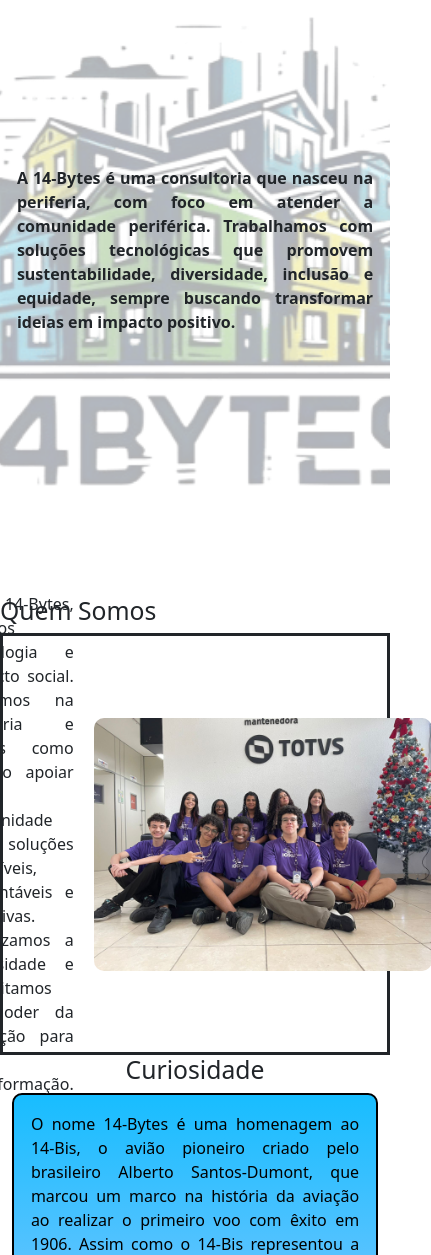
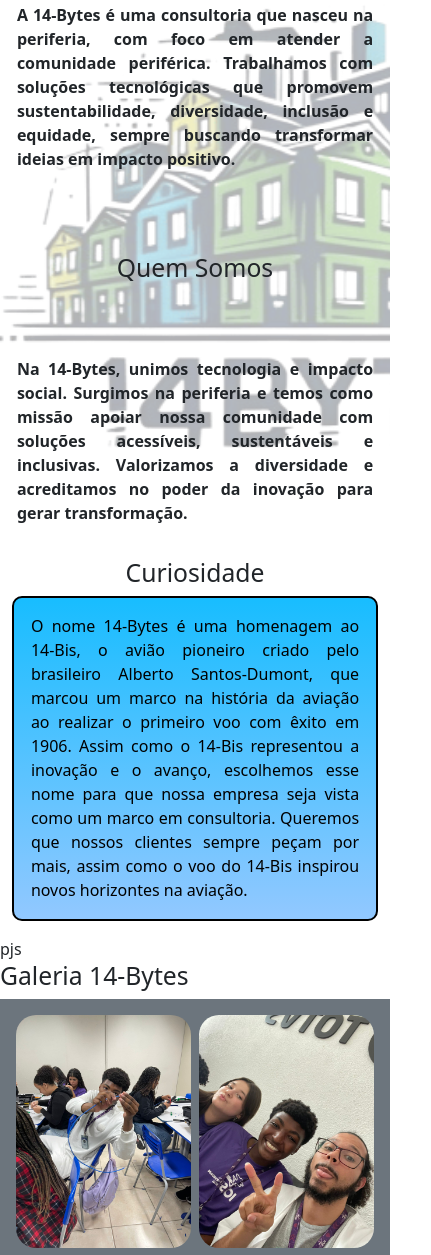
Before and after one commit to GuiCastro1/14-Bytes, a plain HTML site: page HTML/14-Bytes.html in a window 390 px wide. Shown: the part 1071-2326 px from the top of the page, 431 px wide, since content can reach past the window. Drawn offline with nearby package versions, Linux system fonts and the light colour scheme.

Commit message:
Testando Responsividade e velocidade de exibição das imgs

```diff
--- a/CSS/14-Bytes.css
+++ b/CSS/14-Bytes.css
@@ -103,9 +103,10 @@ nav {
     display: flex;
     align-items: center;
     justify-content: space-between;
+    flex-direction: column;
     height: 80vh;
     padding: 2vh;
-    overflow: hidden;
+    /* overflow: hidden; */
 }
 
 .SOBRE::before {
@@ -118,7 +119,7 @@ nav {
     background-image: url("../IMG/14-Bytes.png");
     background-repeat: no-repeat;
     background-size: cover;
-    background-position: center;
+    /* background-position: center; */
     z-index: -1;
     opacity: 0.3;
 }
--- a/HTML/14-Bytes.html
+++ b/HTML/14-Bytes.html
@@ -45,27 +45,24 @@
 
             <div>
 
-                <h2>Sobre a 14-Bytes</h2>
+                <!-- <h2>Sobre a 14-Bytes</h2> -->
                 <div class="SOBRE">
+                    <h2>Sobre a 14-Bytes</h2>
                     <!-- <img src="../IMG/4.png" alt="" class="IMGSOBREQUEMSOMOS"> -->
                      <p>A 14-Bytes é uma consultoria que nasceu na periferia, com foco em atender a comunidade periférica.
                         Trabalhamos com soluções tecnológicas que promovem sustentabilidade, diversidade, inclusão e
                         equidade, sempre buscando transformar ideias em impacto positivo.</p>
+
+                        <h2>Quem Somos</h2>
+
+                  <p>Na 14-Bytes, unimos tecnologia e impacto social. Surgimos na periferia e temos como missão apoiar
+                    nossa comunidade com soluções acessíveis, sustentáveis e inclusivas. Valorizamos a diversidade e
+                    acreditamos no poder da inovação para gerar transformação.</p>
                 </div>
 
             </div>
 
-            <div>
 
-                <h2>Quem Somos</h2>
-                <div class="QUEMSOMOS">
-                    <img src="../IMG/28.jpg" alt="" class="IMGSOBREQUEMSOMOS">
-                    Na 14-Bytes, unimos tecnologia e impacto social. Surgimos na periferia e temos como missão apoiar
-                    nossa comunidade com soluções acessíveis, sustentáveis e inclusivas. Valorizamos a diversidade e
-                    acreditamos no poder da inovação para gerar transformação.
-                </div>
-
-            </div>
 
         </section>
 
```
